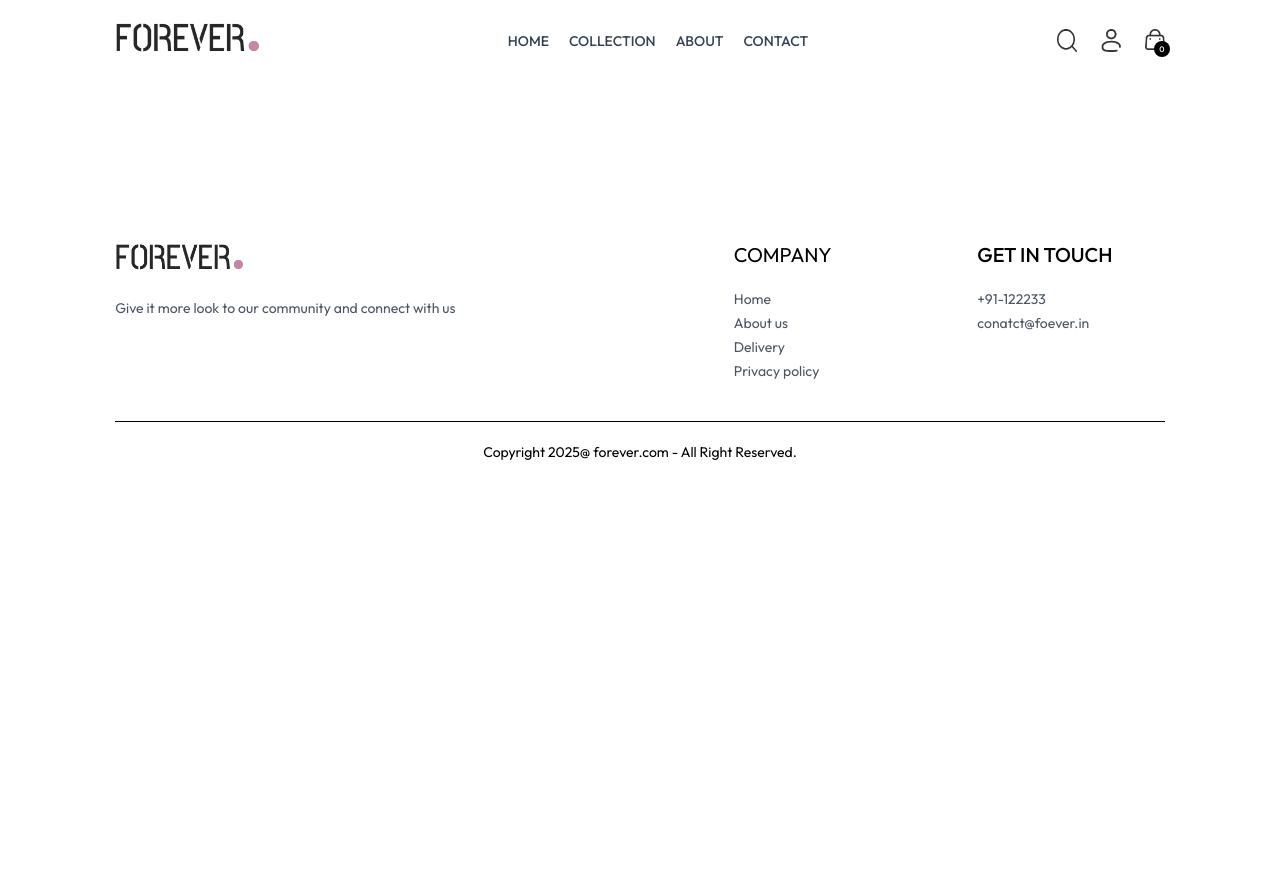
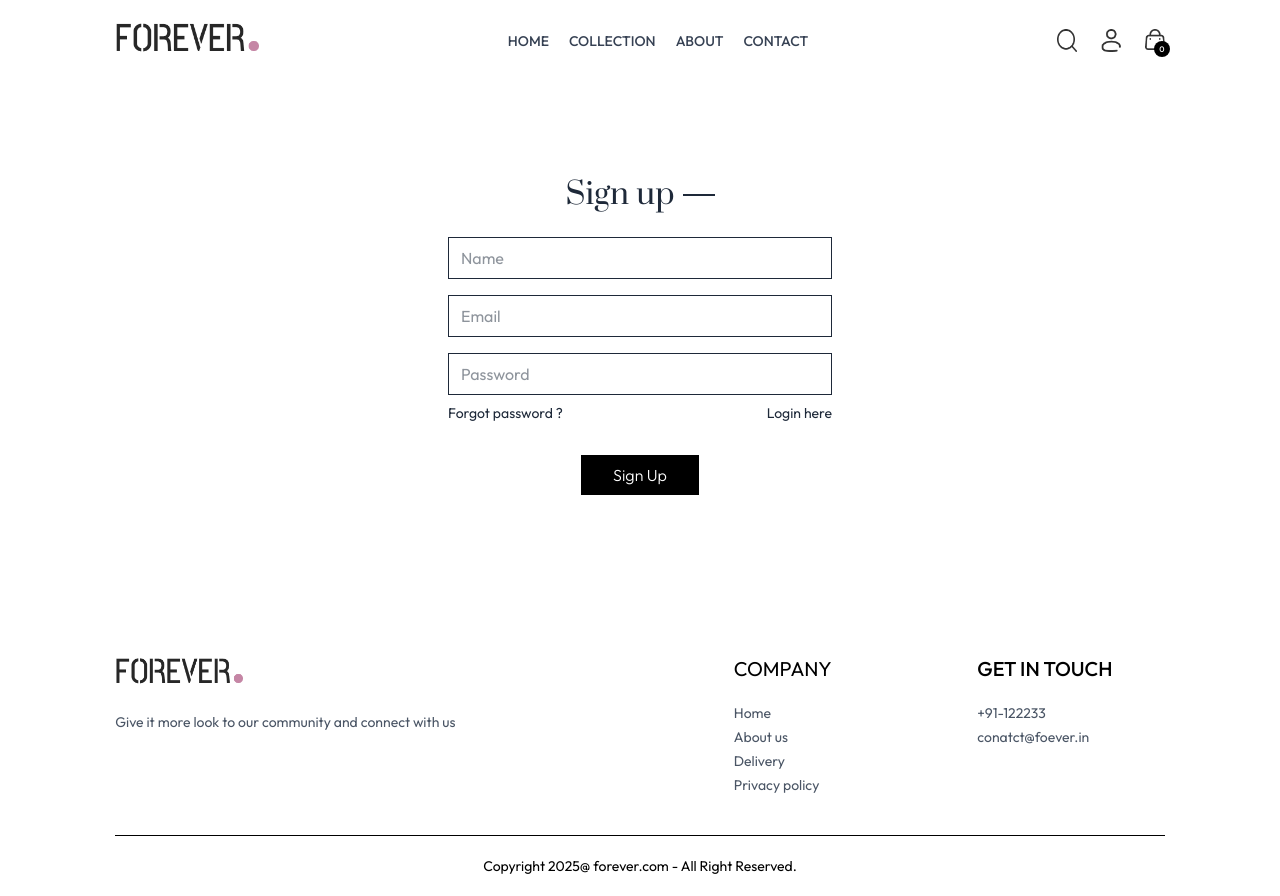
Before and after one commit to Abhishek-roy-221/forver_site, a React (Vite) app: page /login in a window 1280 px wide. Before the commit the page ends 800 px from the top, so only its background shows below. Built offline with nearby package versions, Linux system fonts and the light colour scheme.

Commit message:
Login page done

```diff
--- a/src/components/Navbar.jsx
+++ b/src/components/Navbar.jsx
@@ -39,7 +39,7 @@
                 <img onClick={()=>setShowSearch(true)} src={assets.search_icon} className='w-5 cursor-pointer' alt="" />
 
                 <div className='group relative'>
-                    <img className='w-5 cursor-pointer' src={assets.profile_icon} alt="" />
+                  <Link to='/login'><img className='w-5 cursor-pointer' src={assets.profile_icon} alt="" /></Link>
                     <div className='group-hover:block hidden absolute dropdown-menu right-0 pt-4'>
                         <div className='flex flex-col gap-3 w-36 py-3 px-5 bg-slate-100 text-gray-500 rounded'>
 <p className='cursor-pointer hover:text-black'>My profile</p>
--- a/src/pages/Login.jsx
+++ b/src/pages/Login.jsx
@@ -1,10 +1,32 @@
-import React from 'react'
+import React, { useState } from 'react'
 
 const Login = () => {
+
+  const [currentState, setCurrentState] = useState('Sign up');
+
+  const onSubmitHandler = async (event)=>{
+event.preventDefault();
+  }
+
+
+
   return (
-    <div>
-
-    </div>
+    <form onSubmit={onSubmitHandler} className='flex flex-col items-center w-[90%] sm:max-w-96 m-auto mt-14 gap-4 text-gray-800'>
+      <div className='inline-flex items-center gap-2 mb-2 mt-10'>
+        <p className='prata-regular text-3xl'>{currentState}</p>
+        <hr className='border-none h-[1.5px] w-8 bg-gray-800' />
+      </div>
+      {currentState === 'Login' ? '' : <input type="text" className='w-full px-3 py-2 border border-gray-800 ' placeholder='Name' required />}
+      <input type="email" className='w-full px-3 py-2 border border-gray-800 ' placeholder='Email' required />
+      <input type="password" className='w-full px-3 py-2 border border-gray-800 ' placeholder='Password' required />
+      <div className='w-full flex justify-between text-sm mt-[-8px]'>
+        <p className='cursor-pointer'>Forgot password ?</p>
+        {currentState === 'Login'
+          ? <p onClick={() => setCurrentState('Sign up')} className='cursor-pointer'>Create account</p>
+          : <p onClick={() => setCurrentState('Login')} className='cursor-pointer'>Login here</p>}
+      </div>
+      <button className='bg-black text-white font-light px-8 py-2 mt-4'>{currentState=== 'Login' ? 'Sign In' : 'Sign Up'}</button>
+    </form>
   )
 }
 
```
